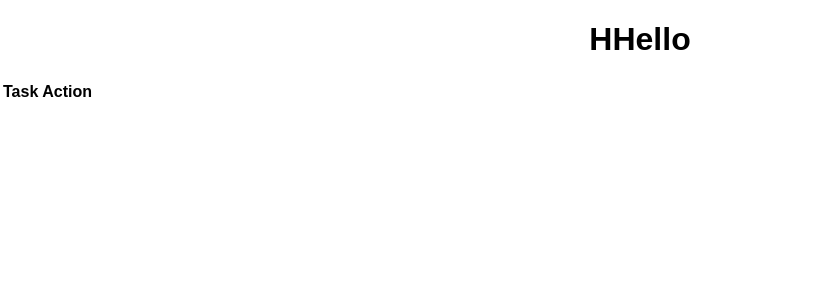
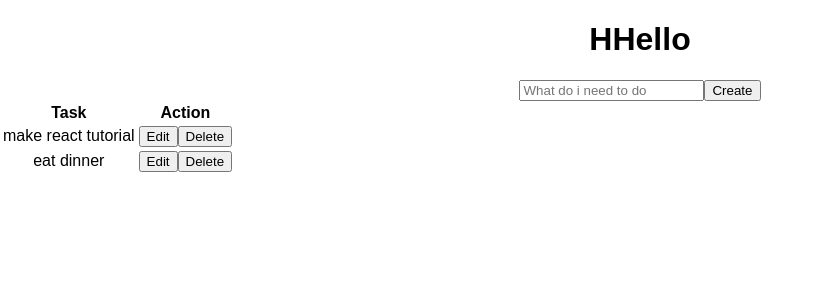
Before and after one commit to rajataneja101/React-todo-app, a React (Create React App) app: page / in a window 1280 px wide. Shown: the top 300 px of the page, without its empty margins (0-820 px from the left). Built offline with nearby package versions, Linux system fonts and the light colour scheme.

Commit message:
Added text box for getting values

```diff
--- a/src/App.js
+++ b/src/App.js
@@ -1,7 +1,7 @@
 import React, { Component } from 'react';
 import TodosList from './todos-list';
 import './App.css';
-
+import CreateTodo from './create-todo';
 const todos=[
   {
     task:'make react tutorial',
@@ -26,6 +26,7 @@ class App extends Component {
     return (
       <div className="App">
         <h1>HHello</h1>
+        <CreateTodo />
         <TodosList todos={this.state.todos}/>
       </div>
     );
--- /dev/null
+++ b/src/create-todo.js
@@ -0,0 +1,13 @@
+import React, { Component } from 'react';
+class CreateTodo extends Component {
+    render() {
+    return (
+    <form>
+        <input type="text" placeholder="What do i need to do"/>
+        <button>Create</button>
+    </form>
+    );
+  }
+}
+
+export default CreateTodo;
--- /dev/null
+++ b/src/todos-list-item.js
@@ -0,0 +1,18 @@
+import React, { Component } from 'react';
+
+
+class TodosListItem extends Component {
+  render() {
+    return (
+           <tr>
+               <td>{this.props.task}</td>
+               <td>
+                   <button>Edit</button>
+                   <button>Delete</button>
+                </td>
+           </tr>
+    );
+  }
+}
+
+export default TodosListItem;
--- a/src/todos-list.js
+++ b/src/todos-list.js
@@ -1,19 +1,23 @@
 import React, { Component } from 'react';
 import TodosListHeader from './todos-list-header';
 import _ from 'lodash';
+import TodosListItem from './todos-list-item';
+
+
 class TodosList extends Component {
     renderItems()
     {
-        return
+        return _.map(this.props.todos, (todo, index) => <TodosListItem key={index} {...todo}/>)
     }
     render() {
     return (
     <div>
+
       <table>
             <TodosListHeader />
-            <tr>
+            <tbody>
                 {this.renderItems()}
-            </tr>
+            </tbody>
         </table>
       </div>
     );
```
